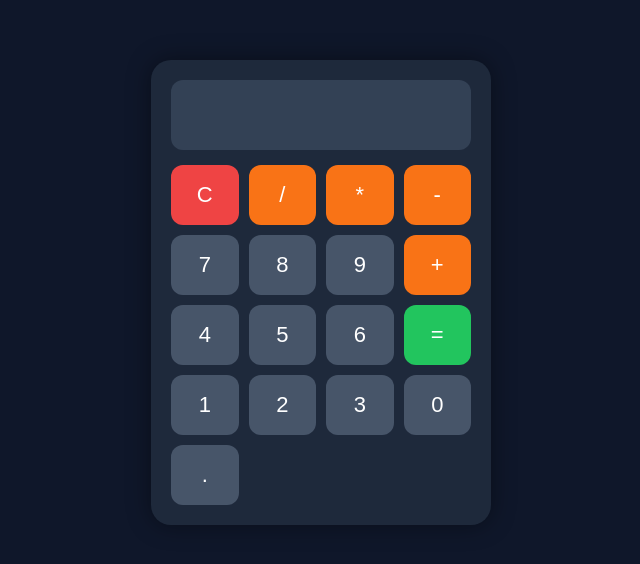
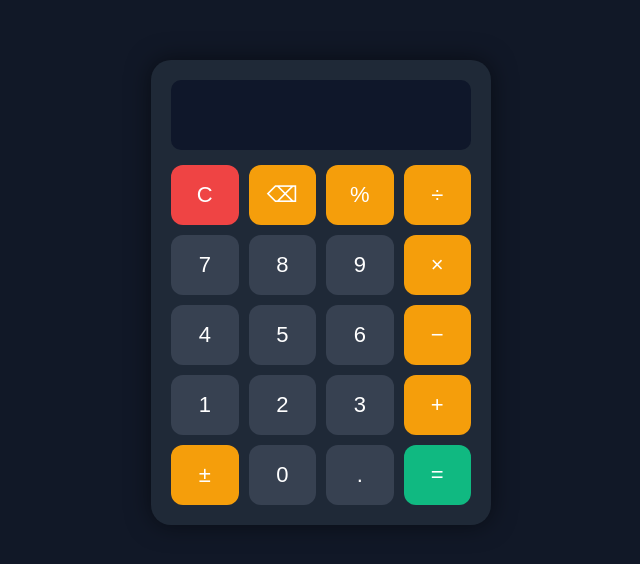
Before and after one commit to ytr92522-lab/MyCalculator, a website: page www/index.html in a window 1280 px wide. Shown: the part 108-672 px from the top of the page, without its empty margins (319-959 px from the left). Drawn offline with Linux system fonts and the light colour scheme.

Commit message:
Modern calculator update

```diff
--- a/www/index.html
+++ b/www/index.html
@@ -12,59 +12,74 @@
 box-sizing:border-box;
 font-family:Arial,sans-serif;
 }
+
 body{
-    background:#0f172a;
+background:#111827;
 display:flex;
 justify-content:center;
 align-items:center;
 height:100vh;
 }
+
 .calculator{
 width:340px;
-    background:#1e293b;
+background:#1f2937;
 padding:20px;
 border-radius:20px;
-    box-shadow:0 0 25px rgba(0,0,0,.4);
+box-shadow:0 0 25px rgba(0,0,0,.5);
 }
+
 #display{
 width:100%;
 height:70px;
+font-size:32px;
+text-align:right;
 border:none;
-    border-radius:12px;
+outline:none;
+border-radius:10px;
+padding:10px;
+background:#0f172a;
+color:#fff;
 margin-bottom:15px;
-    font-size:30px;
-    text-align:right;
-    padding:15px;
-    background:#334155;
-    color:white;
 }
+
 .buttons{
 display:grid;
 grid-template-columns:repeat(4,1fr);
 gap:10px;
 }
+
 button{
 height:60px;
 border:none;
 border-radius:12px;
 font-size:22px;
 cursor:pointer;
+transition:.2s;
 }
+
+button:hover{
+transform:scale(1.05);
+}
+
+.number{
+background:#374151;
+color:#fff;
+}
+
 .operator{
-    background:#f97316;
-    color:white;
+background:#f59e0b;
+color:#fff;
 }
-.number{
-    background:#475569;
-    color:white;
+
+.equal{
+background:#10b981;
+color:#fff;
 }
-.equal{
-    background:#22c55e;
-    color:white;
-}
+
 .clear{
 background:#ef4444;
-    color:white;
+color:#fff;
 }
 </style>
 </head>
@@ -72,35 +87,40 @@ button{
 <body>
 
 <div class="calculator">
+
 <input type="text" id="display" readonly>
 
-<div class="buttons">
-<button class="clear" onclick="clr()">C</button>
-<button class="operator" onclick="add('/')">/</button>
-<button class="operator" onclick="add('*')">*</button>
-<button class="operator" onclick="add('-')">-</button>
+<div class="buttons"><button class="clear" onclick="clr()">C</button>
+<button class="operator" onclick="backspace()">⌫</button>
+<button class="operator" onclick="percent()">%</button>
+<button class="operator" onclick="add('/')">÷</button>
 
 <button class="number" onclick="add('7')">7</button>
 <button class="number" onclick="add('8')">8</button>
 <button class="number" onclick="add('9')">9</button>
-<button class="operator" onclick="add('+')">+</button>
+<button class="operator" onclick="add('*')">×</button>
 
 <button class="number" onclick="add('4')">4</button>
 <button class="number" onclick="add('5')">5</button>
 <button class="number" onclick="add('6')">6</button>
-<button class="equal" onclick="calculate()" rowspan="2">=</button>
+<button class="operator" onclick="add('-')">−</button>
 
 <button class="number" onclick="add('1')">1</button>
 <button class="number" onclick="add('2')">2</button>
 <button class="number" onclick="add('3')">3</button>
+<button class="operator" onclick="add('+')">+</button>
 
+<button class="operator" onclick="plusMinus()">±</button>
 <button class="number" onclick="add('0')">0</button>
 <button class="number" onclick="add('.')">.</button>
+<button class="equal" onclick="calculate()">=</button>
+
 </div>
 
 </div>
 
 <script>
+
 let display=document.getElementById("display");
 
 function add(value){
@@ -109,15 +129,35 @@ display.value+=value;
 
 function clr(){
 display.value="";
+}function backspace(){
+display.value = display.value.slice(0,-1);
+}
+
+function percent(){
+try{
+display.value = eval(display.value)/100;
+}catch{
+display.value = "Error";
+}
+}
+
+function plusMinus(){
+if(display.value==="") return;
+if(display.value.startsWith("-")){
+display.value = display.value.substring(1);
+}else{
+display.value = "-" + display.value;
+}
 }
 
 function calculate(){
 try{
-display.value=eval(display.value);
+display.value = eval(display.value);
 }catch{
-display.value="Error";
+display.value = "Error";
 }
 }
+
 </script>
 
 </body>
```
Lines whose indentation alone changed are shown as unchanged.
